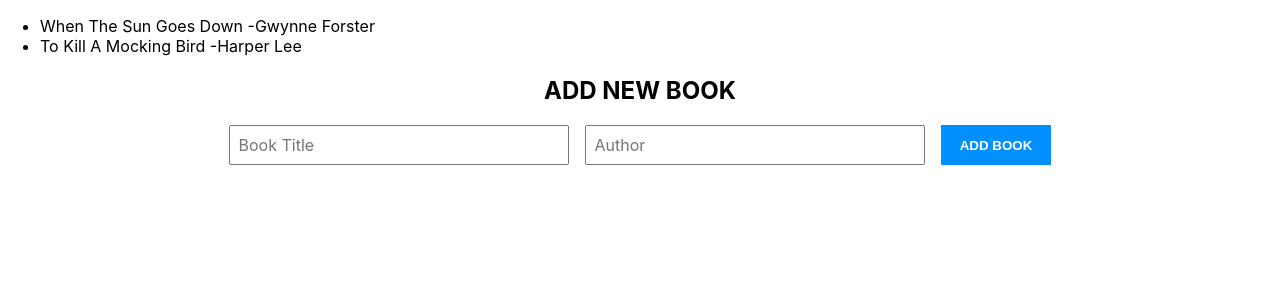
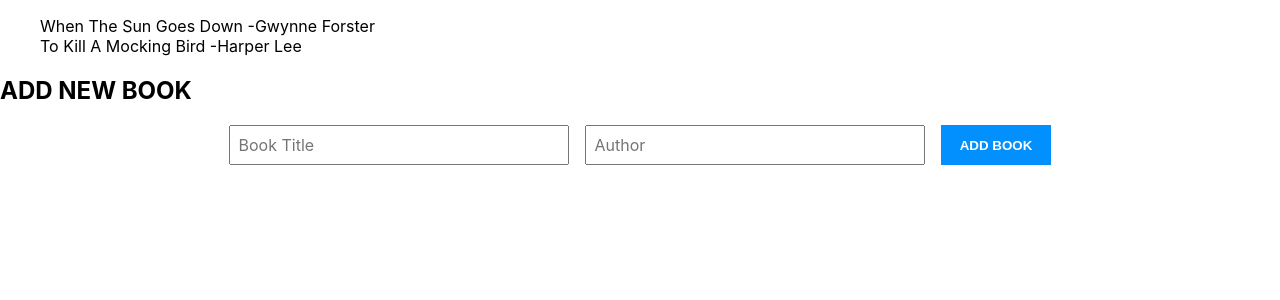
Before and after one commit to RoyJumah/React-Bookstore, a React (Create React App) app: page / in a window 1280 px wide. Shown: the top 300 px of the page. Built offline with nearby package versions, Linux system fonts and the light colour scheme.

Commit message:
Install routes and link each page to relevant links

```diff
--- a/package.json
+++ b/package.json
@@ -10,6 +10,7 @@
     "prop-types": "^15.8.1",
     "react": "^18.2.0",
     "react-dom": "^18.2.0",
+    "react-router-dom": "^5.3.4",
     "react-scripts": "5.0.1",
     "web-vitals": "^2.1.4"
   },
--- a/src/App.js
+++ b/src/App.js
@@ -1,12 +1,19 @@
 import './App.css';
 import React from 'react';
-import BookForm from './components/BookForm';
+import { Route } from 'react-router-dom';
+import BookCategories from './components/BookCategories';
+import Book from './components/Book';
 
 function App() {
   return (
-    <div className="App">
-      <BookForm />
-    </div>
+    <>
+      <Route exact path="/bookcategories">
+        <BookCategories />
+      </Route>
+      <Route exact path="/">
+        <Book />
+      </Route>
+    </>
   );
 }
 
--- a/src/components/Book.js
+++ b/src/components/Book.js
@@ -1,5 +1,6 @@
 import React, { Component } from 'react';
 import Books from './Books';
+import BookForm from './BookForm';
 
 class Book extends Component {
   constructor(props) {
@@ -22,7 +23,12 @@ class Book extends Component {
 
   render() {
     const { books } = this.state;
-    return <Books books={books} />;
+    return (
+      <div>
+        <Books books={books} />
+        <BookForm />
+      </div>
+    );
   }
 }
 
--- a/src/components/BookCategories.js
+++ b/src/components/BookCategories.js
@@ -2,6 +2,7 @@ import React from 'react';
 
 const BookCategories = () => (
   <div>
+    <h1> Check the status of your book </h1>
     <button type="button">Check Status</button>
   </div>
 );
--- a/src/components/Books.css
+++ b/src/components/Books.css
@@ -1,6 +1,6 @@
 .bookList {
   list-style: none;
-  display: flex;
+
   align-items: center;
   gap: 2.4rem;
 }
--- a/src/components/Books.js
+++ b/src/components/Books.js
@@ -3,7 +3,7 @@ import PropTypes from 'prop-types';
 import './Books.css';
 
 const Books = ({ books }) => (
-  <ul>
+  <ul className="bookList">
     {books.map((book) => (
       <li key={book.id}>
         {book.title}
--- a/src/index.js
+++ b/src/index.js
@@ -1,13 +1,12 @@
+import { BrowserRouter } from 'react-router-dom';
 import React from 'react';
 import ReactDOM from 'react-dom/client';
 import './index.css';
 import App from './App';
-import Book from './components/Book';
 
 const root = ReactDOM.createRoot(document.getElementById('root'));
 root.render(
-  <React.StrictMode>
-    <Book />
+  <BrowserRouter>
     <App />
-  </React.StrictMode>,
+  </BrowserRouter>,
 );
```
Also changed, not shown: 1 other file (tests, documents, lock files or other folders).
